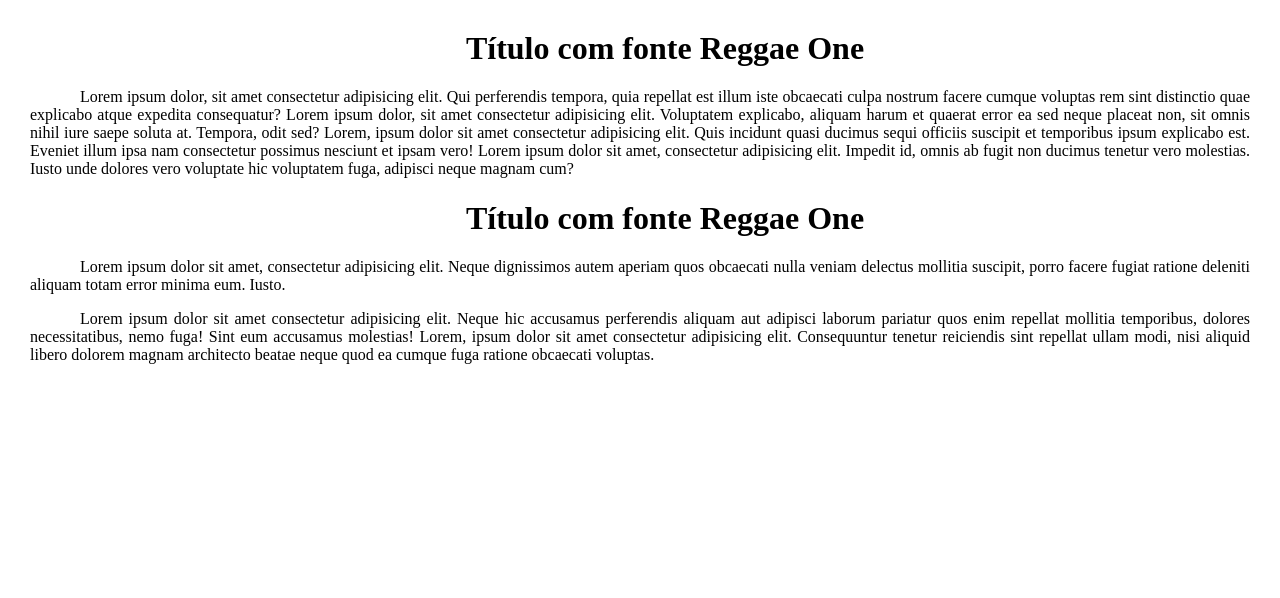
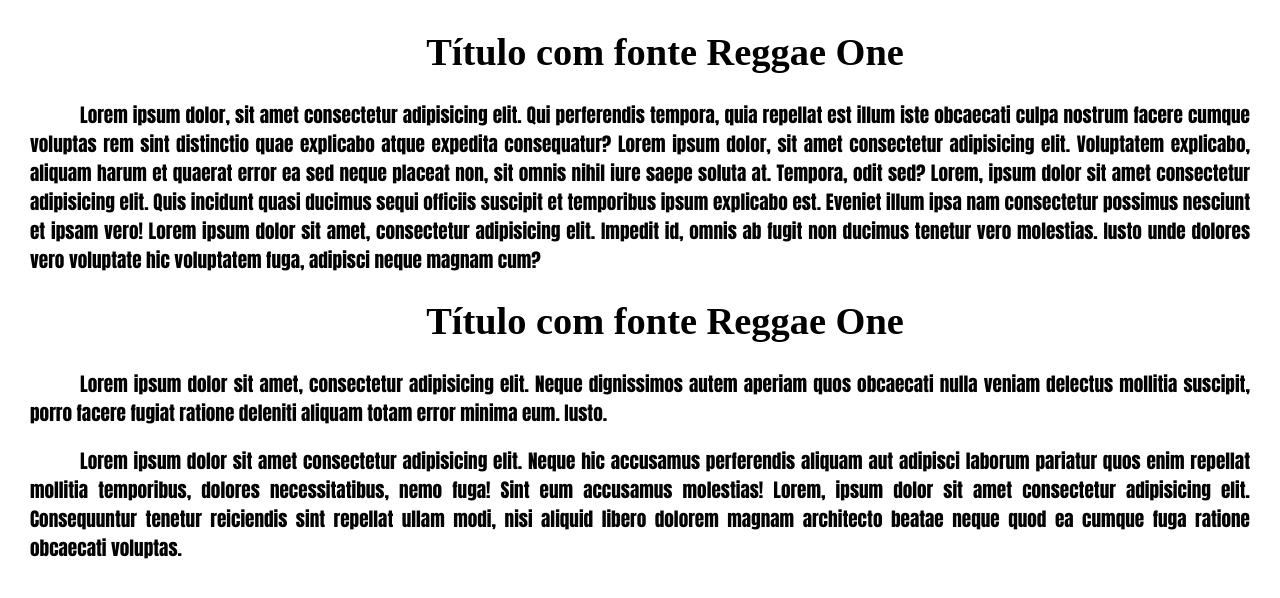
Before and after one commit to falcaodeveloper/fontes-para-testes, a plain HTML site: page index.html in a window 1280 px wide. Drawn offline with Linux system fonts and the light colour scheme; a web font is replaced by a local one.

Commit message:
Update style.css

```diff
--- a/style.css
+++ b/style.css
@@ -1,5 +1,14 @@
 @charset "UTF-8";
+
+/*
+Para o H1
+*/
 @import url('https://fonts.googleapis.com/css2?family=Reggae+One&display=swap');
+
+/*
+Para o Body
+*/
+@import url('https://fonts.googleapis.com/css2?family=Anton&display=swap');
 
 h1 {
     text-align: center;
@@ -7,6 +16,8 @@
 }
 
 body {
+    font-family: 'Anton', 'Times New Roman', Times, serif;
+    font-size: 1.2em;
     text-align: justify;
     text-indent: 50px;
     margin: 30px;
```
